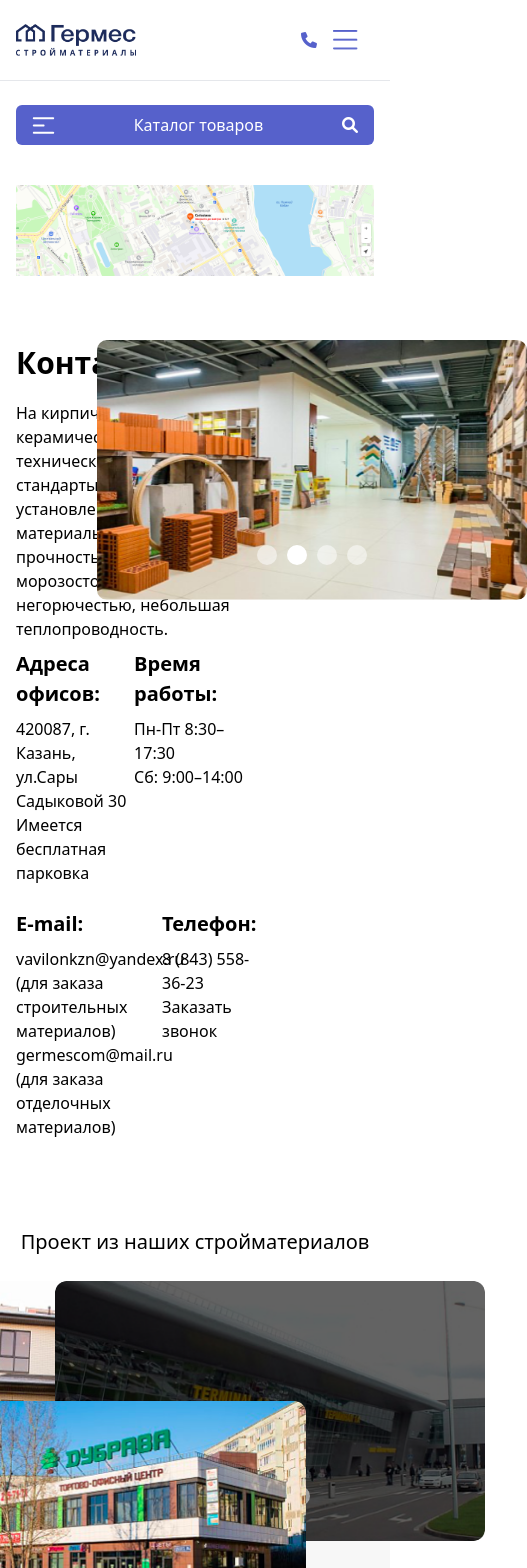
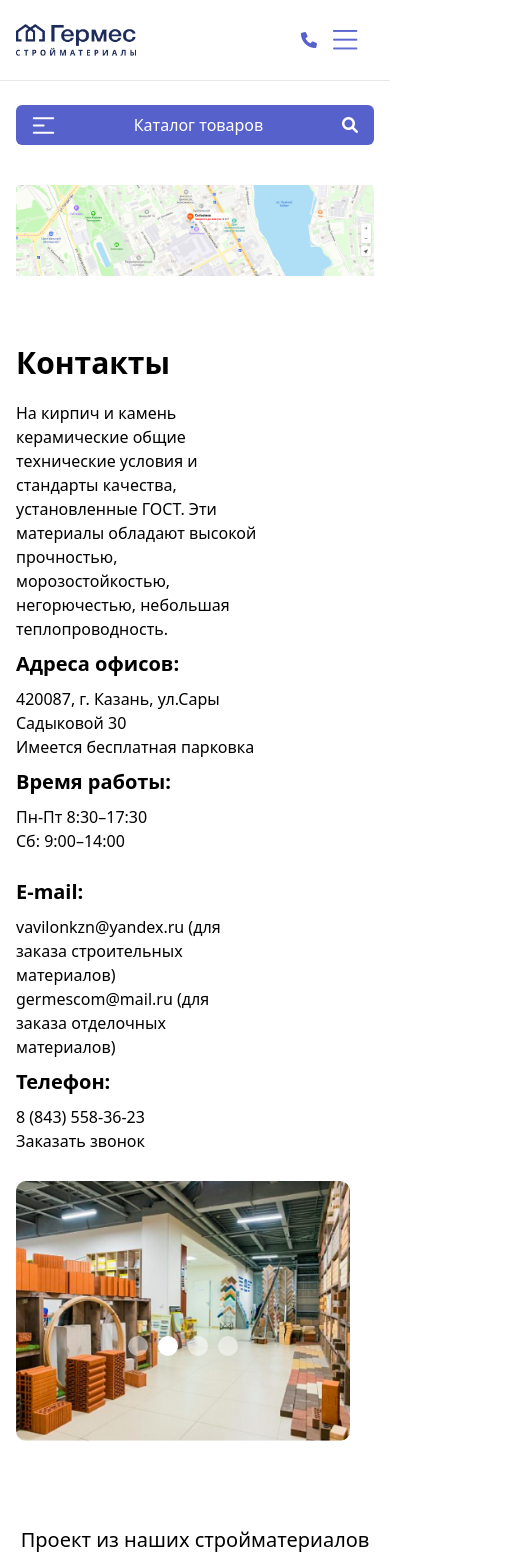
Before and after one commit to abdurahmoniy/germes, a React (Create React App) app in the folder frontend-master/: page /contact in a window 390 px wide. Shown: the top 1568 px of the page, 527 px wide, since content can reach past the window. Built offline with nearby package versions, Linux system fonts and the light colour scheme.

Commit message:
responsived

```diff
--- a/frontend-master/src/components/Carousel.css
+++ b/frontend-master/src/components/Carousel.css
@@ -1,13 +1,6 @@
-.carousel-container {
-  display: flex;
-  flex-direction: column;
-  align-items: center;
-}
-
 .carousel {
   border-radius: 10px;
-  width: 430px;
-  height: 260px;
+  @apply lg:w-[430px] h-full lg:h-[260px];
   display: flex;
   overflow: hidden;
   position: relative;
@@ -25,7 +18,7 @@
 
 .carousel-dots{
   position: absolute;
-  margin-top: 200px;
+  @apply mt-[150px] lg:mt-[200px];
   display: flex;
 }
 
--- a/frontend-master/src/components/Carousel.jsx
+++ b/frontend-master/src/components/Carousel.jsx
@@ -21,7 +21,7 @@ export default function Carousel({object}) {
     setActiveIndex(index);
   };
   return (
-    <div className="carousel-container h-[315px] -z-10">
+    <div className="carousel-container -z-10 my-3 flex justify-center">
       <div className="carousel">
         {images.map((image, index) => (
           <div
--- a/frontend-master/src/components/Faq.jsx
+++ b/frontend-master/src/components/Faq.jsx
@@ -14,9 +14,9 @@ export default function Faq({faq}) {
   return (
     <div>
       <div className="py-2 text-[30px]">Частые вопросы</div>
-      <div className="py-4 grid grid-cols-2 w-[70%]">
+      <div className="py-4 block lg:grid grid-cols-2 lg:w-[70%]">
         {faq.map((item, index) => (
-          <div className="px-4  w-[80%]">
+          <div className="px-4  lg:w-[80%]">
             <div key={index} className="py-4">
               <div
                 className="flex justify-between question items-center cursor-pointer select-none"
@@ -34,7 +34,7 @@ export default function Faq({faq}) {
               </div>
               {expandedIndex === index && (
                 <div
-                  className={`text-[#7e7e7e] answer absolute w-[410px] z-10 bg-white py-2 duration-300 answer select-none ${
+                  className={`text-[#7e7e7e] answer absolute lg:w-[410px] z-10 bg-white py-2 duration-300 answer select-none ${
                     expandedIndex === index ? "expanded" : ""
                   }`}
                 >
--- a/frontend-master/src/components/Header.jsx
+++ b/frontend-master/src/components/Header.jsx
@@ -75,43 +75,43 @@ export default function Header() {
           </Link>
           <div>
             <Link
-              to="#"
+              to="/"
               className="w-full py-2 inline-block hover:text-[#272727] duration-300"
             >
               Акции
             </Link>
             <Link
-              to="#"
+              to="/services"
               className="w-full py-2 inline-block hover:text-[#272727] duration-300"
             >
               Услуги
             </Link>
             <Link
-              to="#"
+              to="/delivery"
               className="w-full py-2 inline-block hover:text-[#272727] duration-300"
             >
               Доставка
             </Link>
             <Link
-              to="#"
+              to="/payment"
               className="w-full py-2 inline-block hover:text-[#272727] duration-300"
             >
               Оплата
             </Link>
             <Link
-              to="#"
+              to="/projects"
               className="w-full py-2 inline-block hover:text-[#272727] duration-300"
             >
               Проекты
             </Link>
             <Link
-              to="#"
+              to="/about"
               className="w-full py-2 inline-block hover:text-[#272727] duration-300"
             >
               О компании
             </Link>
             <Link
-              to="#"
+              to="/contact"
               className="w-full py-2 inline-block hover:text-[#272727] duration-300"
             >
               Контакты
--- a/frontend-master/src/pages/About/About.jsx
+++ b/frontend-master/src/pages/About/About.jsx
@@ -94,8 +94,8 @@ export default function About() {
     <div>
       <TopBar />
       <div className="text-[30px]">О компании</div>
-      <div className="flex w-full py-12 justify-between">
-        <div className="w-[28%] pr-6">
+      <div className="block lg:flex w-full py-12 justify-between">
+        <div className="lg:w-[28%] w-full pr-6">
           <Carousel object={aboutCar}/>
         </div>
         <div className="w-[68%]">
@@ -103,7 +103,7 @@ export default function About() {
             Специализируемся на поставках строительных материалов. <br />{" "}
             Работаем по всей России
           </div>
-          <div className="flex justify-between py-8">
+          <div className="flex flex-wrap justify-between py-8">
             {about.map((item) => (
               <div>
                 <div className="text-[#5661CB] font-bold">
@@ -134,7 +134,7 @@ export default function About() {
       <div className="text-[30px]">Сертификаты</div>
       <div className="flex py-6">
         <img src={certif} alt="" className="w-[280px] main" />
-        <div className="px-2 block">
+        <div className="px-2 hidden lg:block">
           <div className="flex justify-between w-full">
             <div className="bg-[#5661CB] w-[74%] absolute h-[320px] -z-10"></div>
             {about.map((item) => (
--- a/frontend-master/src/pages/Contact/Contact.jsx
+++ b/frontend-master/src/pages/Contact/Contact.jsx
@@ -95,7 +95,7 @@ export default function Contact() {
       <div className="py-4">
         <img src={map} alt="" />
       </div>
-      <div className="flex w-full py-12 justify-between">
+      <div className="block lg:flex w-full py-12 justify-between">
         <div className="w-[68%]">
           <div className="font-bold text-[30px]">Контакты</div>
           <div className="pt-4">
@@ -104,8 +104,8 @@ export default function Contact() {
             высокой прочностью, морозостойкостью, негорючестью, небольшая
             теплопроводность.
           </div>
-          <div className="flex py-2">
-            <div className="block w-[60%]">
+          <div className="bloxk lg:flex py-2">
+            <div className="block lg:w-[60%]">
               <div className="font-semibold text-[20px]">Адреса офисов:</div>
               <div className="py-2">420087, г. Казань, ул.Сары Садыковой 30 <br /> Имеется бесплатная парковка</div>
             </div>
@@ -114,8 +114,8 @@ export default function Contact() {
               <div className="py-2">Пн-Пт 8:30–17:30 <br /> Сб: 9:00–14:00</div>
             </div>
           </div>
-          <div className="flex py-2">
-            <div className="block w-[60%]">
+          <div className="bloxk lg:flex py-2">
+            <div className="block lg:w-[60%]">
               <div className="font-semibold text-[20px]">E-mail:</div>
               <div className="py-2">vavilonkzn@yandex.ru (для заказа строительных материалов) <br /> germescom@mail.ru (для заказа отделочных материалов)</div>
             </div>
@@ -125,7 +125,7 @@ export default function Contact() {
             </div>
           </div>
         </div>
-        <div className="w-[28%] pr-6">
+        <div className="lg:w-[28%] pr-6">
           <Carousel object={aboutCar} />
         </div>
       </div>
--- a/frontend-master/src/pages/Delivery/Delivery.jsx
+++ b/frontend-master/src/pages/Delivery/Delivery.jsx
@@ -78,7 +78,7 @@ export default function Delivery() {
         <div className="py-4">
           Компания Гермес осуществляет доставку материалов 7 дней в неделю по
           всей территории Российской Федерации.
-          <img src={map_img} alt="" className="my-6 w-[70%]" />
+          <img src={map_img} alt="" className="my-6 lg:w-[70%]" />
         </div>
       </div>
       <Faq faq={faq}/>
--- a/frontend-master/src/pages/Home/AddCont.jsx
+++ b/frontend-master/src/pages/Home/AddCont.jsx
@@ -30,7 +30,7 @@ const AddCont = ({ first, second, third, bottom }) => {
                 <Carousel object={item.carusel.map((imgObj) => imgObj.img)} />
               </div>
               <div
-                className="hoverContent w-[150px] sm:w-[240px] lg:w-[350px] xl:w-[430px] h-[93px] sm:h-[146px] lg:h-[213px] xl:h-[262px] bg-[#5661CBE5] text-white rounded-lg flex items-center out_off absolute top-0 left-0"
+                className="hoverContent w-[150px] sm:w-[240px] lg:w-[350px] xl:w-[430px] h-[93px] sm:h-[146px] lg:h-[213px] xl:h-[272px] bg-[#5661CBE5] text-white rounded-lg flex items-center out_off absolute top-0 left-0"
                 style={{
                   opacity: hoveredIndex === index ? 1 : 0,
                   visibility: hoveredIndex === index ? "visible" : "hidden",
```
